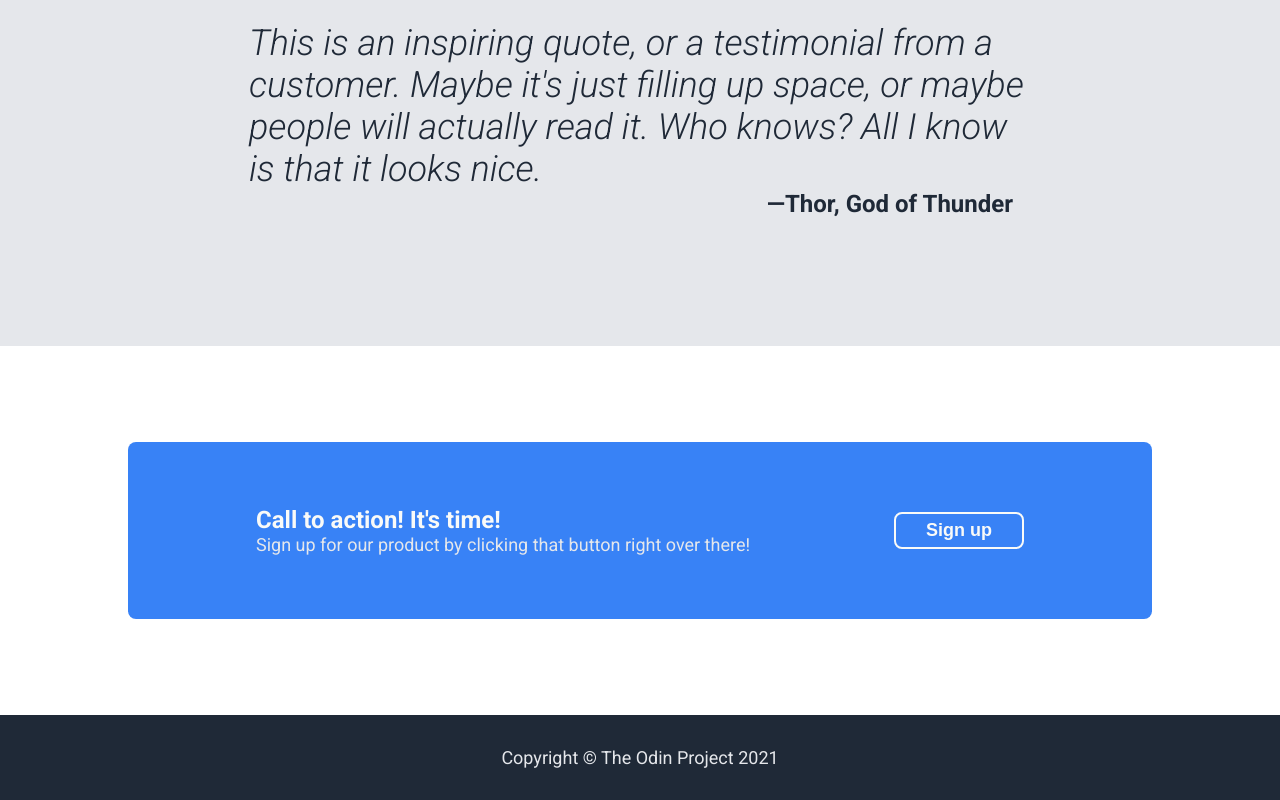
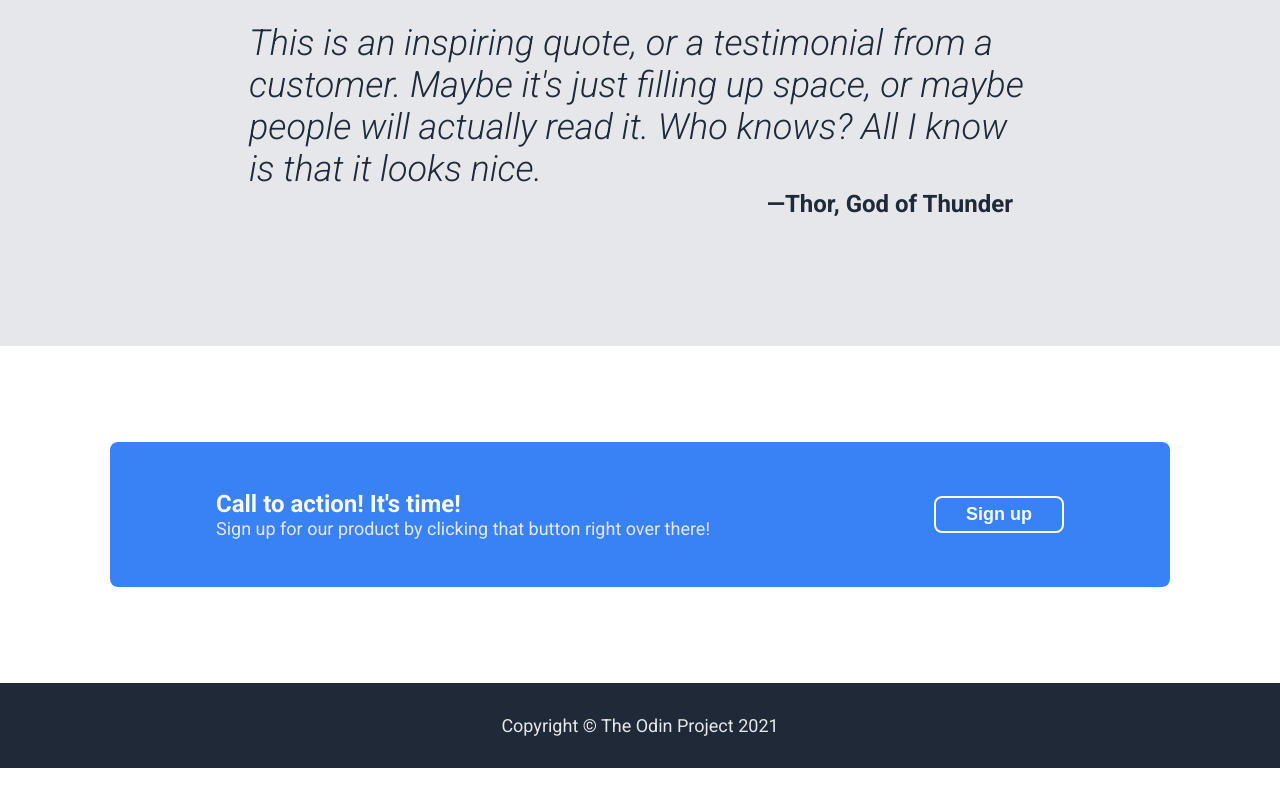
Before and after one commit to elik-dev/landing-page, a plain HTML site: page index.html in a window 1280 px wide. Shown: the part 1167-1967 px from the top of the page. After the commit the page ends 1935 px from the top, so only its background shows below. Drawn offline with Linux system fonts and the light colour scheme.

Commit message:
Change margin and padding values

```diff
--- a/css/styles.css
+++ b/css/styles.css
@@ -40,6 +40,7 @@ a {
     display: flex;
     flex-direction: column;
     align-items: center;
+    justify-content: stretch;
 }
 
 /* heading section layout */
@@ -59,6 +60,7 @@ h1,
 h2 {
     font-weight: 800;
 }
+
 .logo,
 .hero button,
 figcaption,
@@ -192,19 +194,21 @@ figcaption {
 
 /* action section layout */
 .action-section {
-    padding: 96px 0;
+    padding: 96px 18px;
 }
 
 .action-panel {
+    margin: 0 auto;
     background-color: #3882f6;
-    padding: 64px 128px;
-    width: 1024px;
-    margin: 0 auto;
+    padding: 48px 18px;
+    max-width: 1060px;
     display: flex;
-    justify-content: space-between;
+    justify-content: space-around;
     align-items: center;
     border-radius: 8px;
+    gap: 48px;
 }
+
 .action-panel button {
     color: #f9faf8;
     background-color: #3882f6;
@@ -213,16 +217,19 @@ figcaption {
     border: solid #f9faf8 2px;
     border-radius: 8px;
 }
+
 .action-panel button:hover {
     background-color: #f9faf8;
     color: #3882f6;
 }
+
 .hero button:active,
 button:active {
-    border-color:#666;
+    border-color: #666;
 }
+
 /* footer layout */
 footer {
     text-align: center;
-    padding: 32px 0;
+    padding: 32px 18px;
 }
```
Also changed, not shown: index.html (indentation only).
